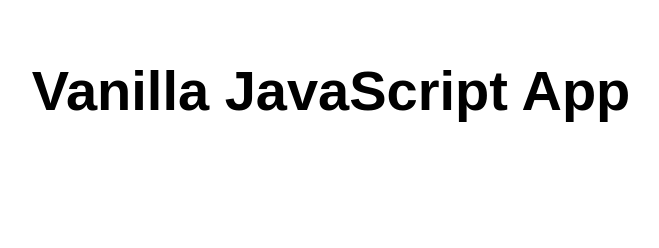
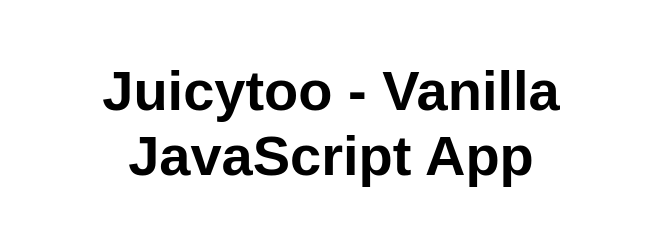
Before and after one commit to juicytoo/my-first-static-web-app, a plain HTML site: page index.html in a window 1280 px wide. Shown: the whole page, without its empty margins (309-968 px from the left). Drawn offline with Linux system fonts and the light colour scheme.

Commit message:
updated title

```diff
--- a/index.html
+++ b/index.html
@@ -5,12 +5,12 @@
   <meta charset="UTF-8">
   <meta name="viewport" content="width=device-width, initial-scale=1.0">
   <link rel="stylesheet" href="styles.css">
-  <title>Vanilla JavaScript App</title>
+  <title>Juicytoo - Vanilla JavaScript App</title>
 </head>
 
 <body>
   <main>
-    <h1>Vanilla JavaScript App</h1>
+    <h1>Juicytoo - Vanilla JavaScript App</h1>
   </main>
 </body>
 
```
